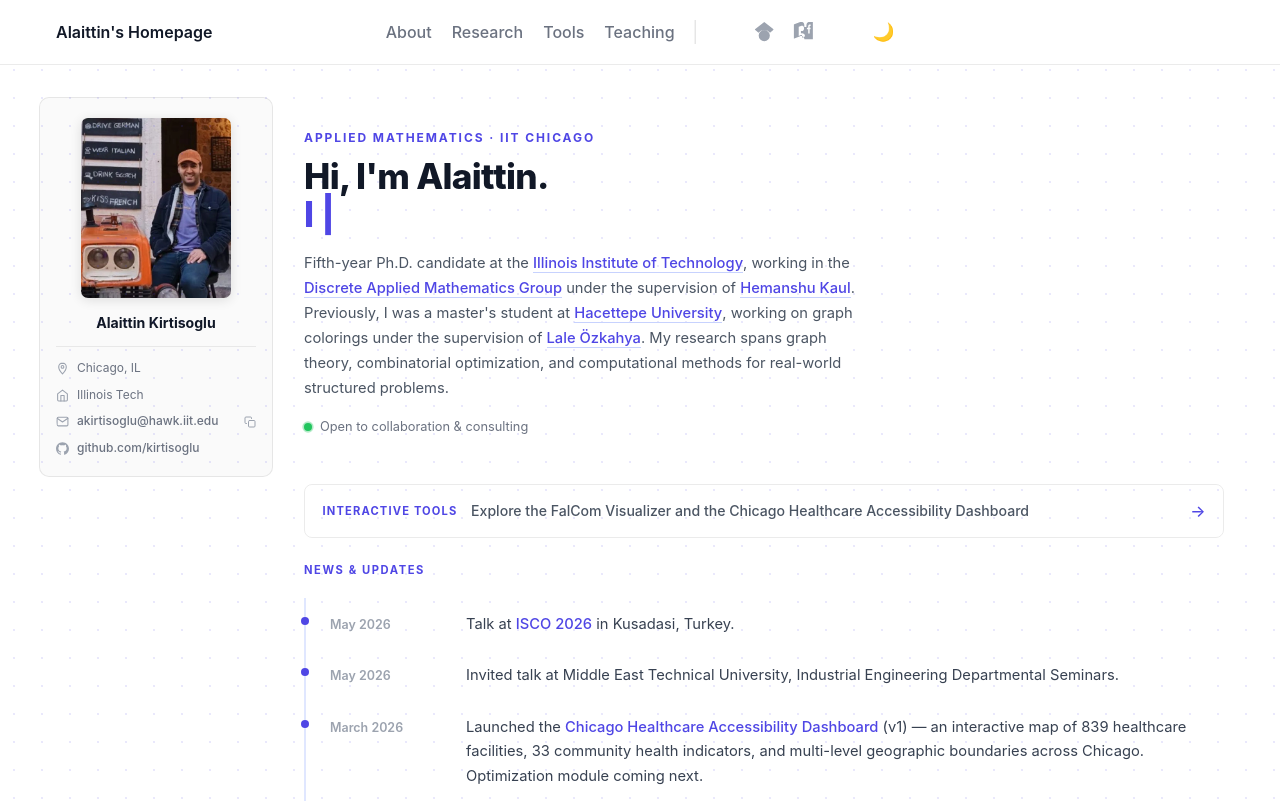
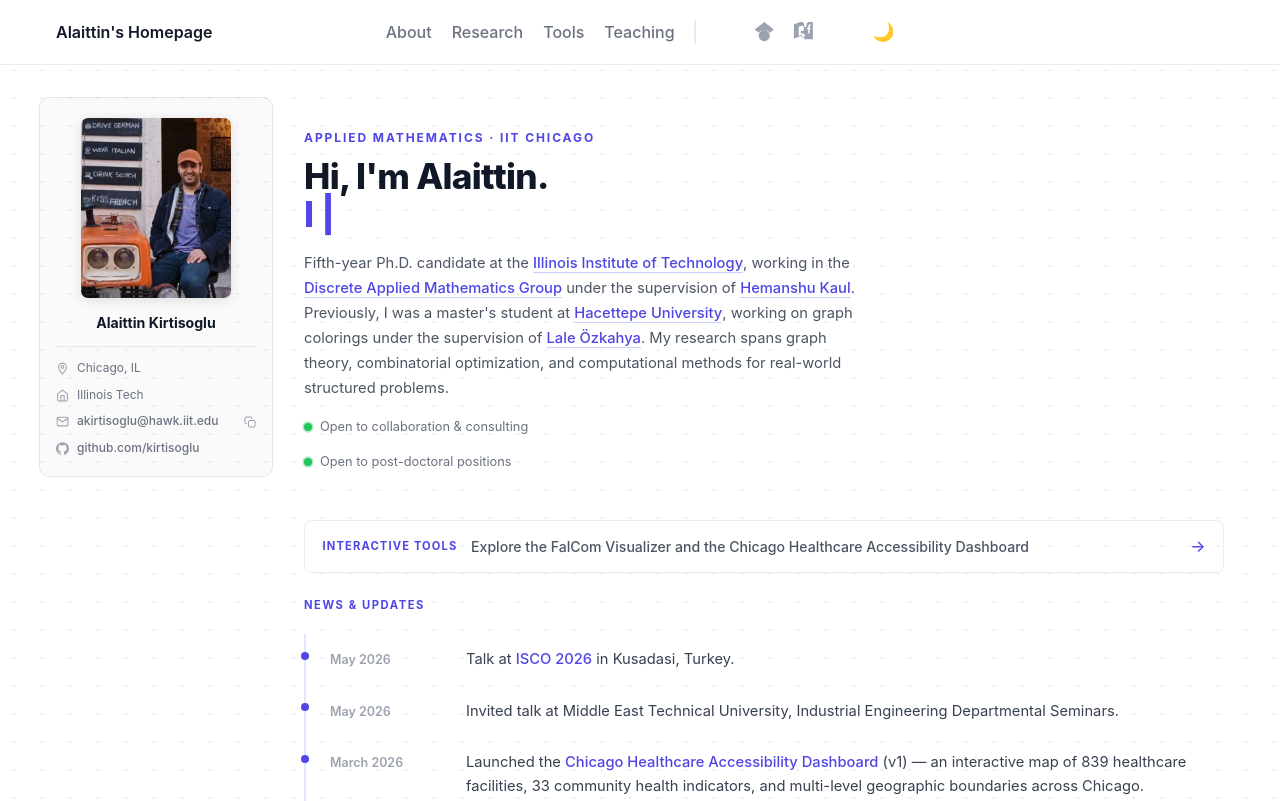
Before and after one commit to kirtisoglu/Website, a SvelteKit app: page / in a window 1280 px wide. Shown: the top 801 px of the page. Built offline with nearby package versions, Linux system fonts and the light colour scheme; some icons are missing.

Commit message:
Update +page.svelte

```diff
--- a/src/routes/+page.svelte
+++ b/src/routes/+page.svelte
@@ -425,6 +425,10 @@
     <span class="collab-dot"></span>
     Open to collaboration &amp; consulting
   </div>
+  <div class="collab-badge">
+    <span class="collab-dot"></span>
+    Open to post-doctoral positions
+  </div>
 </section>
 
 <section class="tools-teaser" in:fade={{ duration: 400, delay: 150 }}>
```
